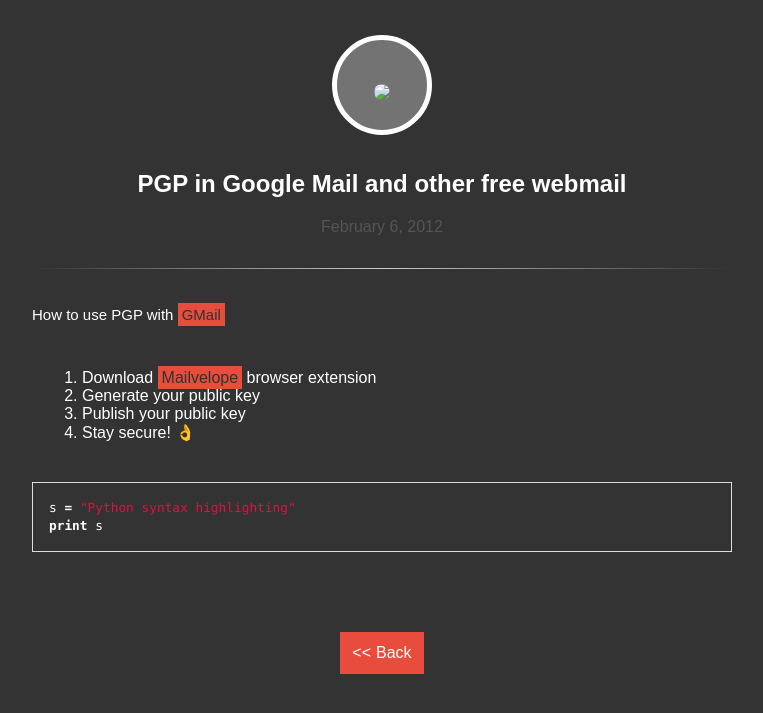
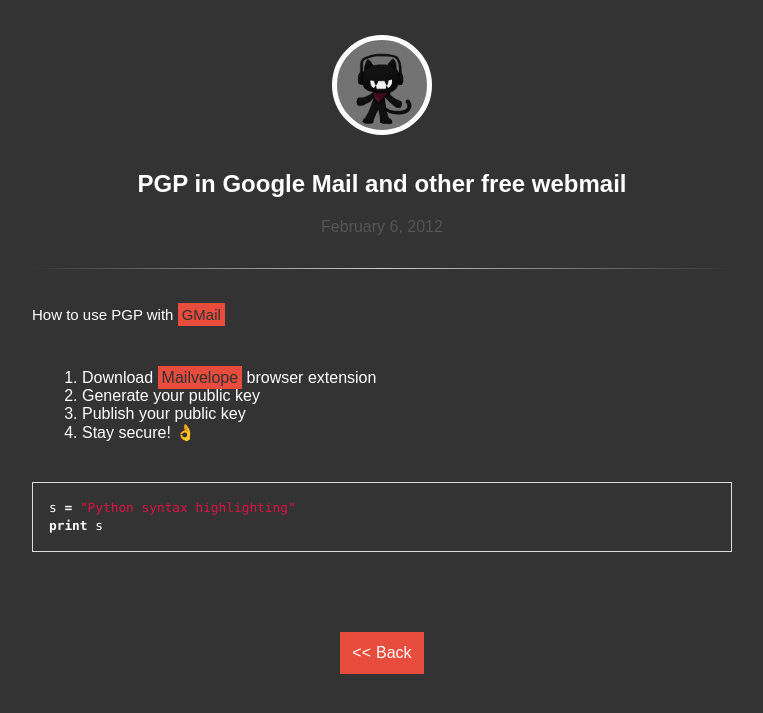
Before and after one commit to hafizjef/sudoes.github.io, a Jekyll site: the page built from _posts/2012-02-06-using-pgp-on-gmail.md, in a window 1280 px wide. Shown: the top 713 px of the page, without its empty margins (258-1021 px from the left). Built offline with Jekyll 4.4.1, drawn with Linux system fonts in a browser that asks for light colours; emoji names are drawn with the system emoji font; some web fonts are replaced.

Commit message:
Fix header.html

```diff
--- a/_includes/header.html
+++ b/_includes/header.html
@@ -8,7 +8,7 @@
 	{% endif %}
 
 	<a href="{{ link | prepend: site.baseurl }}">
-		<img src="img/Avatar.png" class="gravatar">
+		<img src="{{ site.baseurl }}/img/Avatar.png" class="gravatar">
 	</a>
 	<span class="logo-prompt">{{ prompt }}</span>
 
```
